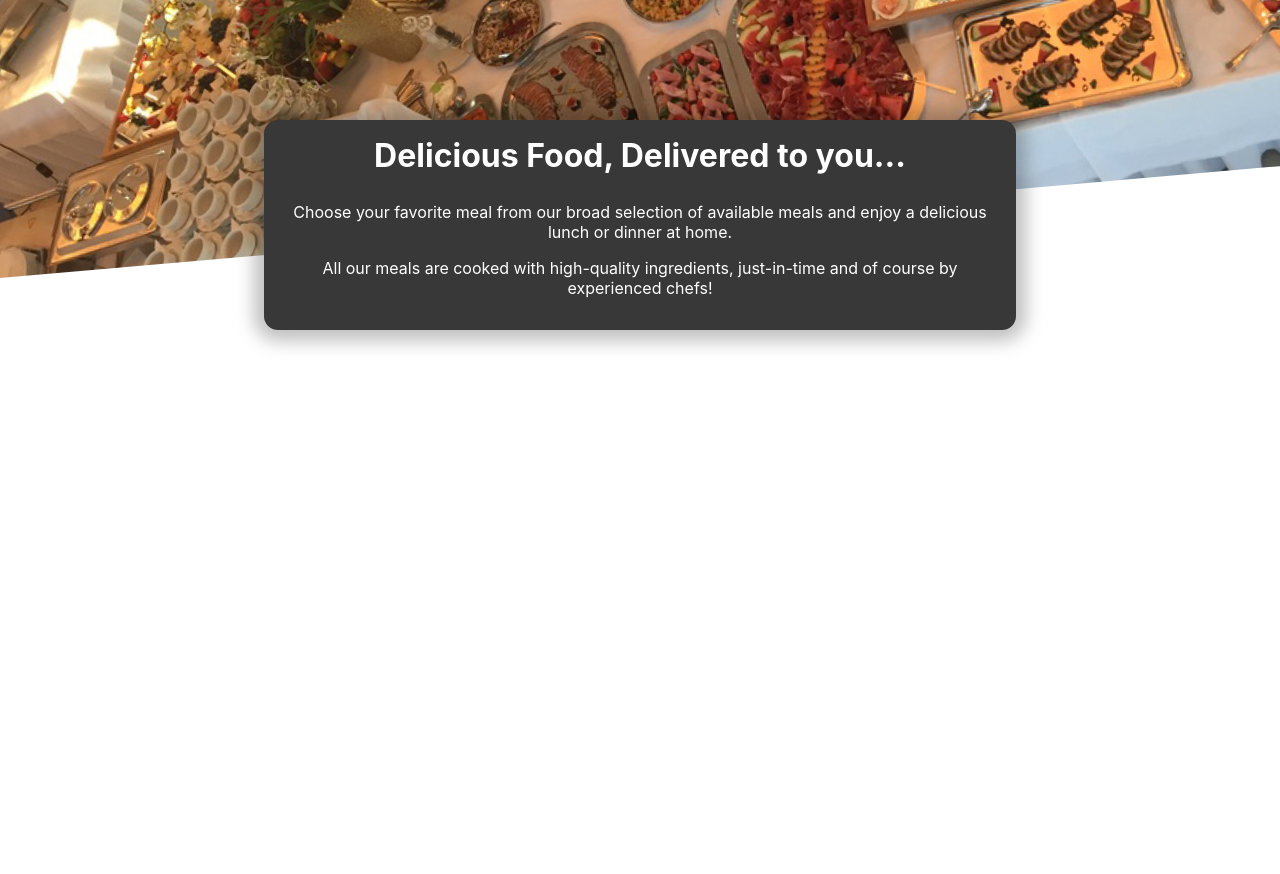
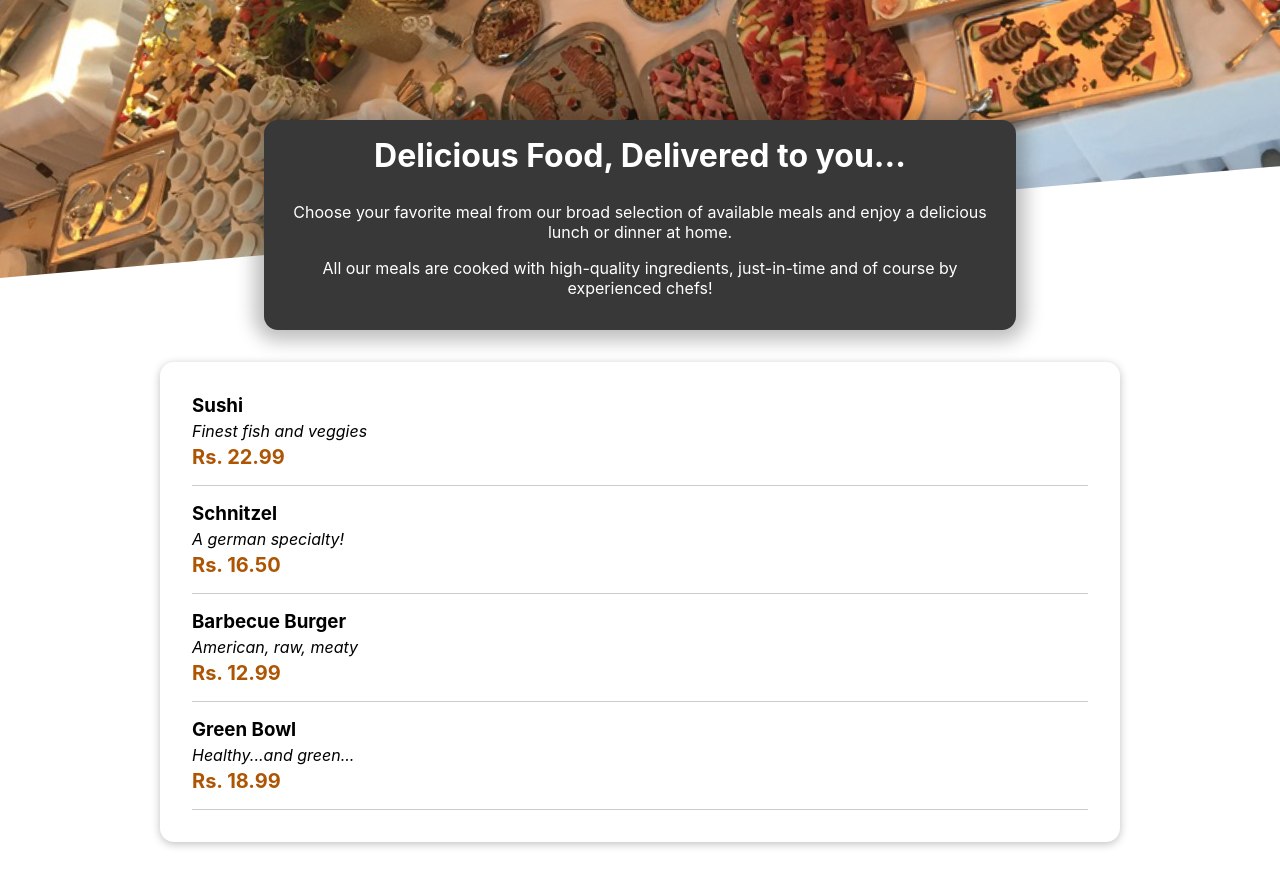
Before and after one commit to Skamilya27/Restaurant-app-react, a React (Create React App) app: page / in a window 1280 px wide. Shown: the part 200-1074 px from the top of the page. Before the commit the page ends 800 px from the top, so only its background shows below. Built offline with nearby package versions, Linux system fonts and the light colour scheme.

Commit message:
Meals Item added

```diff
--- a/src/App.js
+++ b/src/App.js
@@ -1,14 +1,16 @@
 import { Fragment } from 'react';
 import './App.css';
 import Header from './components/Layout/Header';
-import MealsSummary from './components/Meals/MealsSummary';
+import Meals from './components/Meals/Meals';
 
 
 function App() {
   return (
     <Fragment>
       <Header />
-      <MealsSummary />
+      <main>
+        <Meals />
+      </main>
     </Fragment>
   );
 }
--- a/src/components/Meals/AvailableMeals.js
+++ b/src/components/Meals/AvailableMeals.js
@@ -0,0 +1,52 @@
+import React from "react";
+import Card from "../UI/Card";
+import MealItem from "./MealItem/MealItem";
+import classes from "./AvailableMeals.module.css";
+
+const DUMMY_MEALS = [
+  {
+    id: "m1",
+    name: "Sushi",
+    description: "Finest fish and veggies",
+    price: 22.99,
+  },
+  {
+    id: "m2",
+    name: "Schnitzel",
+    description: "A german specialty!",
+    price: 16.5,
+  },
+  {
+    id: "m3",
+    name: "Barbecue Burger",
+    description: "American, raw, meaty",
+    price: 12.99,
+  },
+  {
+    id: "m4",
+    name: "Green Bowl",
+    description: "Healthy...and green...",
+    price: 18.99,
+  },
+];
+
+function AvailableMeals() {
+  const mealsList = DUMMY_MEALS.map((meal) => (
+    <MealItem
+      key={meal.id}
+      name={meal.name}
+      desc={meal.description}
+      price={meal.price}
+    />
+  ));
+
+  return (
+    <section className={classes.meals}>
+      <Card>
+        <ul>{mealsList}</ul>
+      </Card>
+    </section>
+  );
+}
+
+export default AvailableMeals;
--- /dev/null
+++ b/src/components/Meals/AvailableMeals.module.css
@@ -0,0 +1,24 @@
+.meals {
+    max-width: 60rem;
+    width: 90%;
+    margin: 2rem auto;
+    animation: meals-appear 1s ease-out forwards;
+  }
+
+  .meals ul {
+    list-style: none;
+    margin: 0;
+    padding: 0;
+  }
+
+  @keyframes meals-appear {
+    from {
+      opacity: 0;
+      transform: translateY(3rem);
+    }
+
+    to {
+      opacity: 1;
+      transform: translateY(0);
+    }
+  }
--- /dev/null
+++ b/src/components/Meals/MealItem/MealItem.js
@@ -0,0 +1,21 @@
+import React from "react";
+import classes from './MealItem.module.css'
+
+function MealItem(props) {
+  const price = `Rs. ${props.price.toFixed(2)}`;
+
+  return (
+    <li className={classes.meal}>
+      <div>
+        <h3>{props.name}</h3>
+        <div className={classes.description}>{props.desc}</div>
+        <div className={classes.price}>{price}</div>
+      </div>
+      <div>
+
+      </div>
+    </li>
+  );
+}
+
+export default MealItem;
--- /dev/null
+++ b/src/components/Meals/MealItem/MealItem.module.css
@@ -0,0 +1,22 @@
+.meal {
+    display: flex;
+    justify-content: space-between;
+    margin: 1rem;
+    padding-bottom: 1rem;
+    border-bottom: 1px solid #ccc;
+  }
+
+  .meal h3 {
+    margin: 0 0 0.25rem 0;
+  }
+
+  .description {
+    font-style: italic;
+  }
+
+  .price {
+    margin-top: 0.25rem;
+    font-weight: bold;
+    color: #ad5502;
+    font-size: 1.25rem;
+  }
--- a/src/components/Meals/Meals.js
+++ b/src/components/Meals/Meals.js
@@ -0,0 +1,14 @@
+import React, { Fragment } from 'react'
+import MealsSummary from './MealsSummary'
+import AvailableMeals from './AvailableMeals'
+
+function Meals() {
+  return (
+    <Fragment>
+      <MealsSummary />
+      <AvailableMeals />
+    </Fragment>
+  )
+}
+
+export default Meals
--- /dev/null
+++ b/src/components/UI/Card.js
@@ -0,0 +1,12 @@
+import React from 'react'
+import classes from './Card.module.css'
+
+function Card(props) {
+  return (
+    <div className={classes.card}>
+      {props.children}
+    </div>
+  )
+}
+
+export default Card
--- /dev/null
+++ b/src/components/UI/Card.module.css
@@ -0,0 +1,6 @@
+.card {
+    padding: 1rem;
+    box-shadow: 0 2px 8px rgba(0, 0, 0, 0.25);
+    border-radius: 14px;
+    background-color: white;
+  }
```
Also changed, not shown: src/components/Meals/MealsSummary.js (+6 -6 lines), src/components/Meals/MealItem/MealItemForm.js (added).
